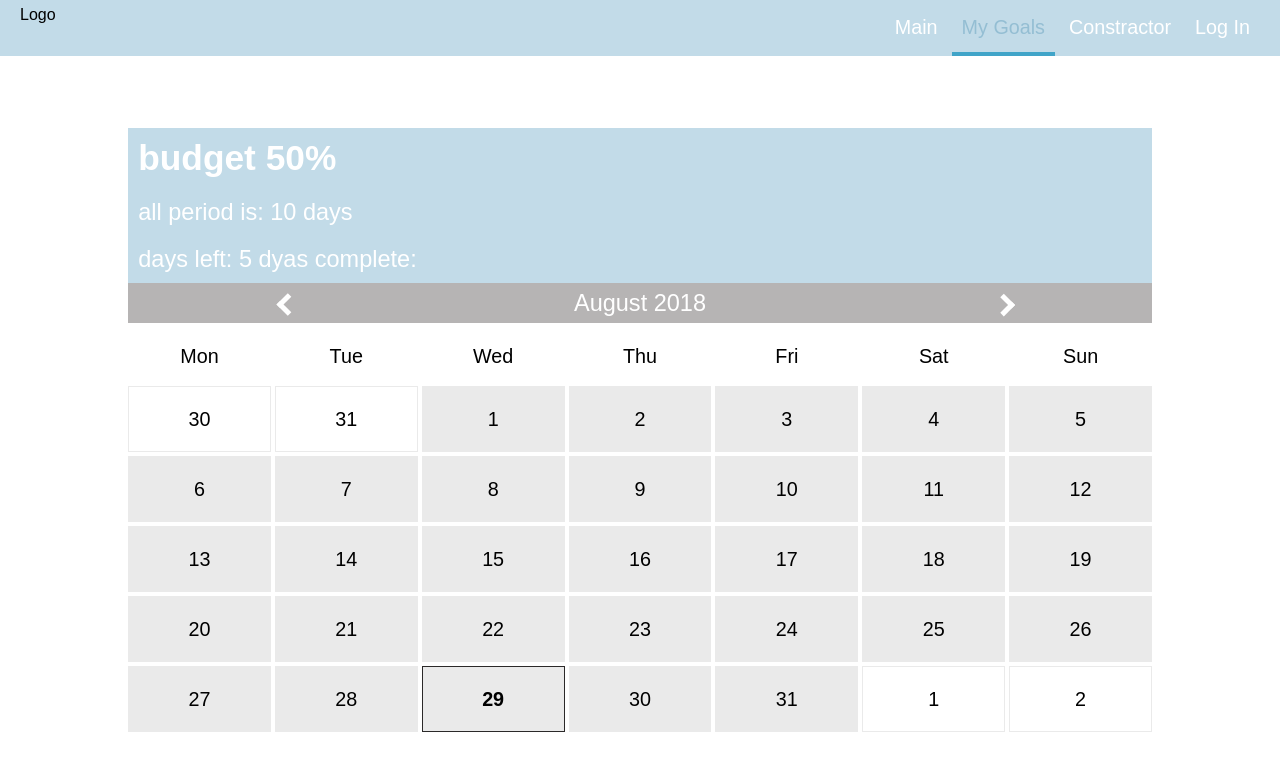
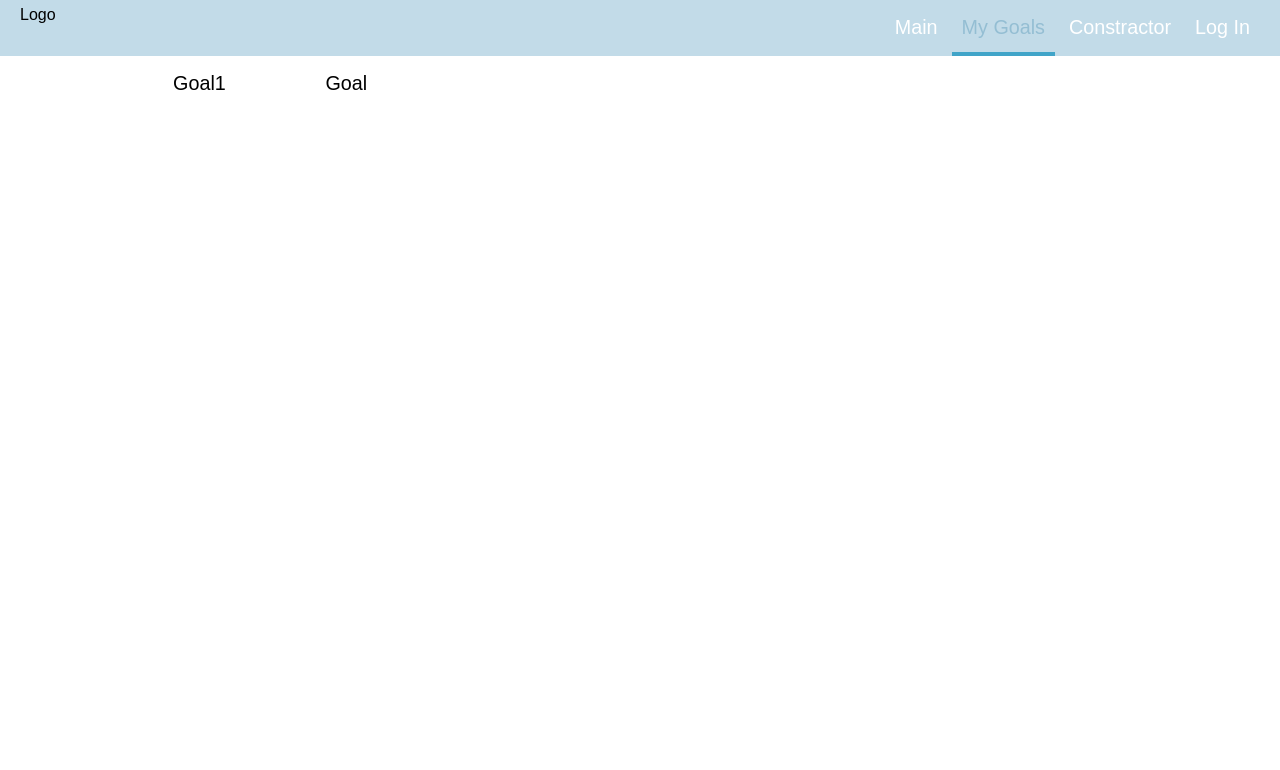
Before and after one commit to AndreyKonovalenko/goals, a React app: page /goals in a window 1280 px wide. Shown: the top 770 px of the page. Built offline with nearby package versions, Linux system fonts and the light colour scheme.

Commit message:
Added new container MyGoals which will hold goals list and buttons to add new goal or edit current

```diff
--- a/src/App.js
+++ b/src/App.js
@@ -1,19 +1,22 @@
 import React, { Component } from 'react';
-import {Route} from 'react-router-dom';
+import {Route, Switch} from 'react-router-dom';
 
 import Layout from './hoc/Layout/Layout';
-import GoalField from './containers/GoalField';
+import GoalField from './containers/GoalField/GoalField';
+import MyGoals from './containers/MyGoals/MyGoals';
 //import CustomCalendar from './containers/CustomCalendar/CustomCalendar';
 //import CalendarCssTricks from './components/CalendarCssTricks/CalendarCssTricks';
 
 //import './App.css';
 
 class App extends Component {
-
     render() {
 
         const routes = (
-            <Route path="/" component={GoalField}/>
+            <Switch>
+                <Route path="/" exact component={GoalField} />
+                <Route path="/goals"component={MyGoals} />
+            </Switch>
         );
 
         return (
--- a/src/containers/GoalField.js
+++ b/src/containers/GoalField/GoalField.js
@@ -1,7 +1,7 @@
 import React, { Component } from 'react'
 import dateFns from 'date-fns';
 
-import Calendar from '../components/Calendar/Calendar';
+import Calendar from '../../components/Calendar/Calendar';
 
 
 class GoalField extends Component {
--- /dev/null
+++ b/src/containers/MyGoals/MyGoals.js
@@ -0,0 +1,21 @@
+import React, { Component } from 'react';
+
+
+class MyGoals extends Component {
+    state = {
+        list: []
+    }
+
+    render() {
+        return (
+            <div>
+                <ul>
+                    <li>Goal1</li>
+                    <li>Goal</li>
+                </ul>
+            </div>
+        );
+    }
+}
+
+export default MyGoals;
```
Also changed, not shown: src/containers/GoalsBoard/GoalsBoard.js (deleted), src/containers/MyGoals/MyGoals.css (added).
